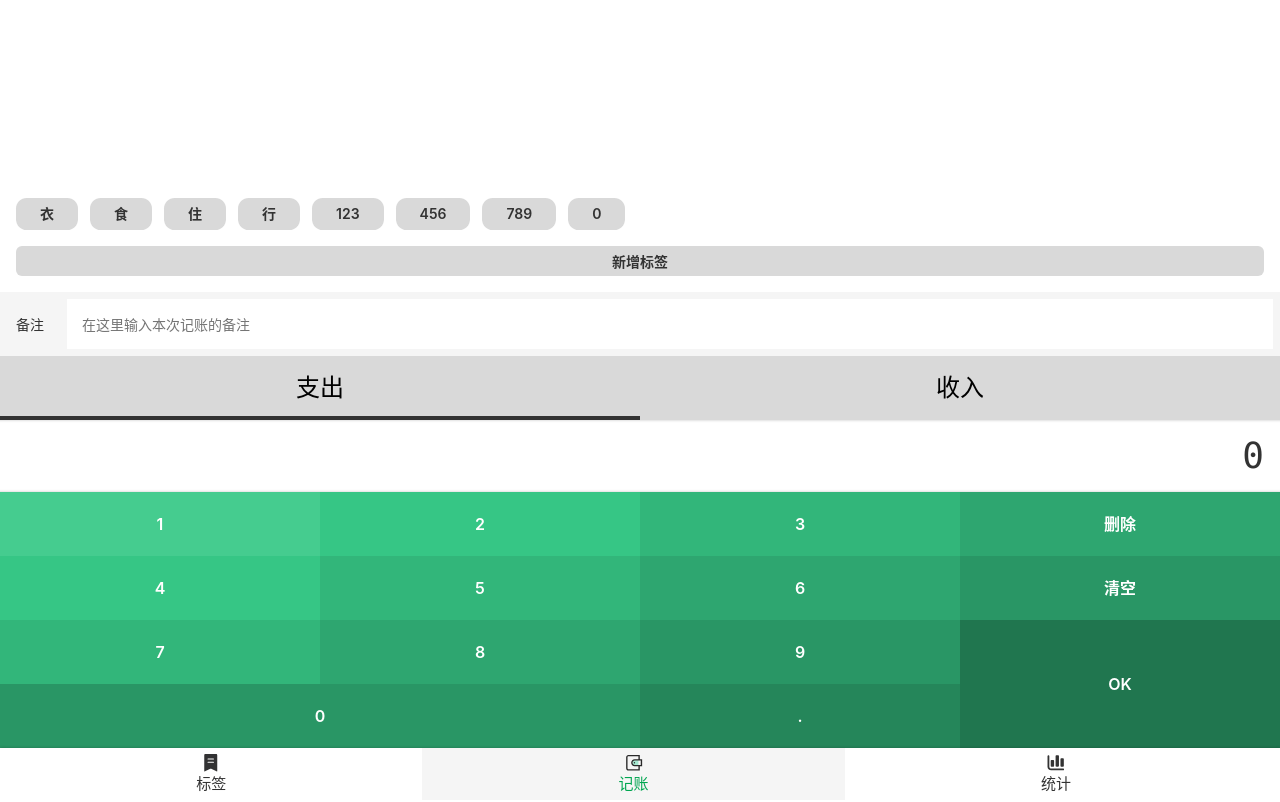
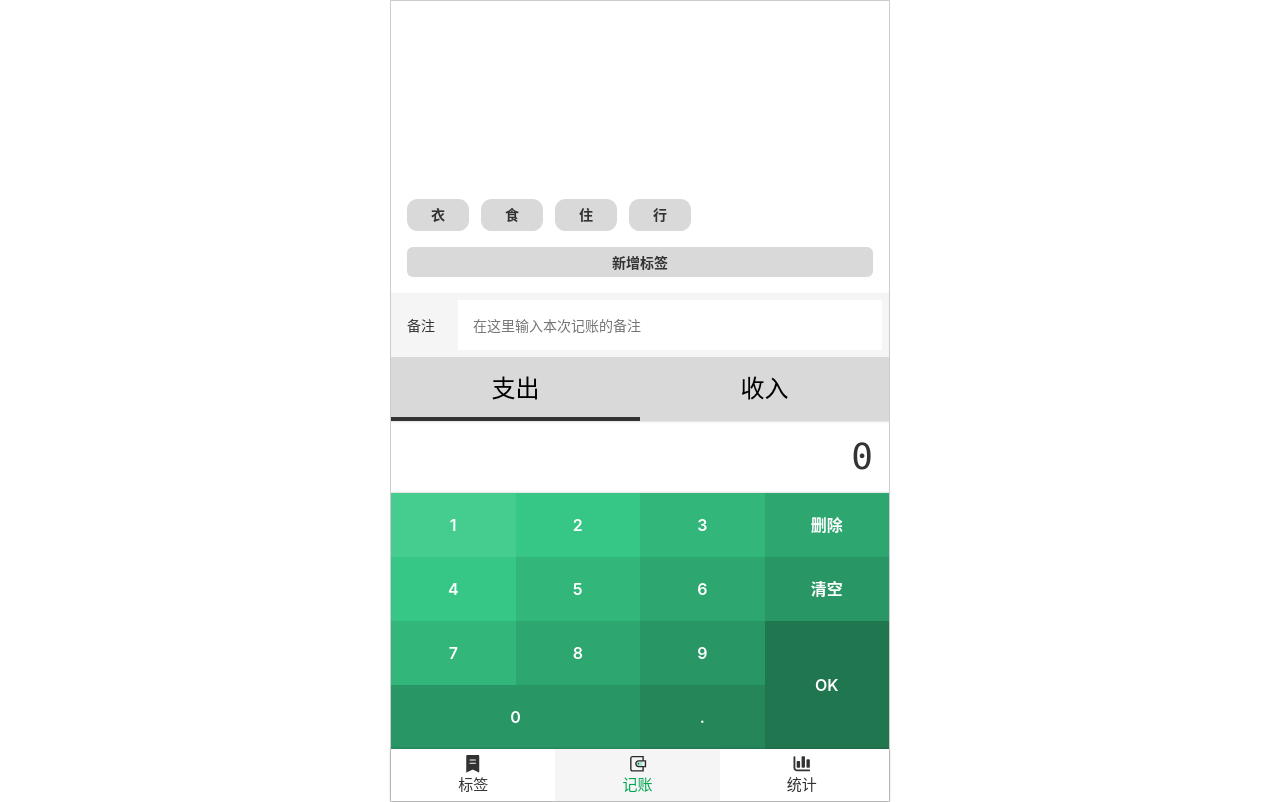
Before and after one commit to zkeq/jirengu_prosperity, a Vue app: page /#/money in a window 1280 px wide. Built offline with nearby package versions, Linux system fonts and the light colour scheme.

Commit message:
增加移动端适配

```diff
--- a/src/App.vue
+++ b/src/App.vue
@@ -19,5 +19,9 @@
   font-family: $font-hei;
   font-size: 16px;
   line-height: 1.5;
+  max-width: 500px;
+  border: 1px solid rgba(0, 0, 0,0.2);
+  margin: 0 auto;
+  box-sizing: border-box;
 }
 </style>
--- a/src/assets/style/reset.scss
+++ b/src/assets/style/reset.scss
@@ -20,3 +20,7 @@ button, input {
 :focus{
     outline: none;
 }
+
+body{
+    overflow: hidden;
+}
--- a/src/components/Money/Tags.vue
+++ b/src/components/Money/Tags.vue
@@ -54,6 +54,7 @@ export default class Tags extends Vue {
   flex-direction: column-reverse;
   font-size: 14px;
   font-weight: 600;
+  overflow: auto;
   padding: 16px;
   > .current {
     display: flex;
--- a/src/views/Money.vue
+++ b/src/views/Money.vue
@@ -29,7 +29,7 @@ import Component from "vue-class-component";
   },
 })
 export default class Money extends Vue {
-  tags = ["衣", "食", "住", "行", "123", "456", "789", "0"];
+  tags = ["衣", "食", "住", "行"];
 }
 </script>
 
```
